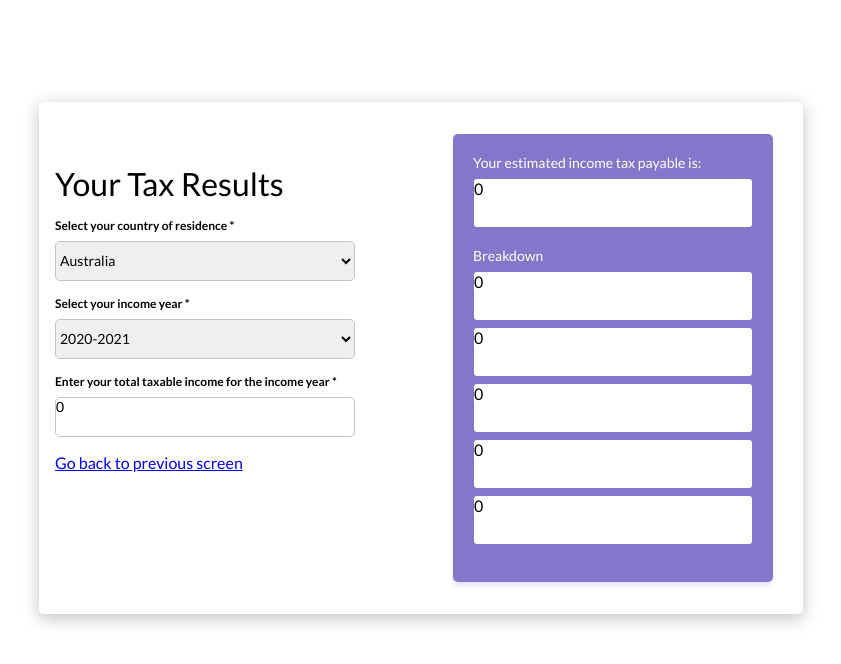
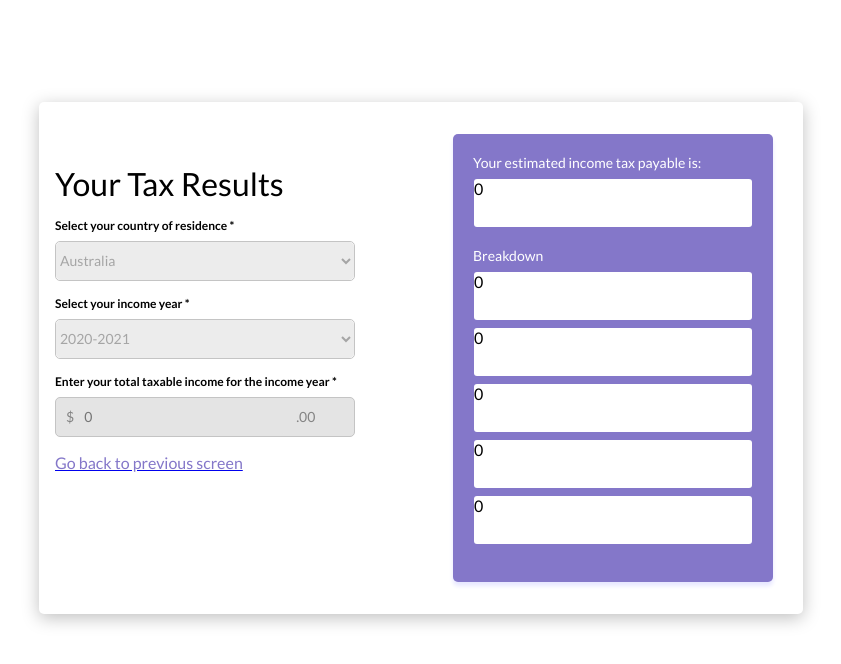
Before and after one commit to hai14894/tax-calculator, a React (Create React App) app: page /result in a window 1280 px wide. Shown: the top 664 px of the page, without its empty margins (163-1004 px from the left). Built offline with nearby package versions, Linux system fonts and the light colour scheme.

Commit message:
add disabled props to components

```diff
--- a/src/App.js
+++ b/src/App.js
@@ -1,4 +1,4 @@
-import React, {useState} from "react";
+import React from "react";
 import TaxForm from "./Components/TaxForm";
 import TaxResult from "./Components/TaxResult";
 import { BrowserRouter, Route, Switch } from "react-router-dom";
--- a/src/Components/Rectangle.js
+++ b/src/Components/Rectangle.js
@@ -2,7 +2,7 @@ import React from 'react'
 import "../style.css"
 const Rectangle = (props) => {
     return (
-        <div className = {`rectangle ${props.styleName}`} >
+        <div className = {`rectangle ${props.styleName}`} style={props.disabled ? {backgroundColor: " #E4E4E4", color: "#848484"} : {}}>
             {props.children}
         </div>
     )
--- a/src/Components/TaxResult.js
+++ b/src/Components/TaxResult.js
@@ -11,7 +11,6 @@ import { Link } from "react-router-dom";
 import "../style.css";
 const TaxResult = () => {
   const { income, country, incomeYear } = useContext(AppContext);
-  console.log(country);
   return (
     <OuterBox>
       <ColumnWrapper>
@@ -19,18 +18,22 @@ const TaxResult = () => {
           <FormHeader text="Your Tax Results"></FormHeader>
           <Question question="Select your country of residence *" />
           <Rectangle styleName="rectangle-default">
-            <select className="options">
+            <select className="options" disabled>
               <option>{country}</option>
             </select>
           </Rectangle>
           <Question question="Select your income year *" />
           <Rectangle styleName="rectangle-default">
-          <select className="options">
+            <select className="options" disabled>
               <option >{incomeYear}</option>
             </select>
           </Rectangle>
           <Question question="Enter your total taxable income for the income year *" />
-          <Rectangle styleName="rectangle-default">{income}</Rectangle>
+          <Rectangle styleName="rectangle-default" disabled>
+            <span >$</span>
+            <input type="number" placeholder={income} disabled></input>
+            <span >.00</span>
+          </Rectangle>
           <Link to="/">
             <div className="go-back">Go back to previous screen</div>
           </Link>
--- a/src/style.css
+++ b/src/style.css
@@ -134,6 +134,9 @@ input[type="number"]:disabled {
 }
 .go-back {
   margin-left: 16px;
+  color:  #8477C9;
+
+  ;
 }
 .card-rectangle {
   background-color: #ffffff;
@@ -141,7 +144,7 @@ input[type="number"]:disabled {
   height: 48px;
   border-radius: 3px;
   margin-bottom: 8px;
-  margin-left:21px;
+  margin-left: 21px;
 }
 .card-text {
   color: #ffffff;
@@ -151,3 +154,9 @@ input[type="number"]:disabled {
   margin-top: 20px;
   margin-bottom: 8px;
 }
+input[type="number"]:disabled {
+  background: #e4e4e4;
+}
+select:disabled {
+  background: #e4e4e4;
+}
```
